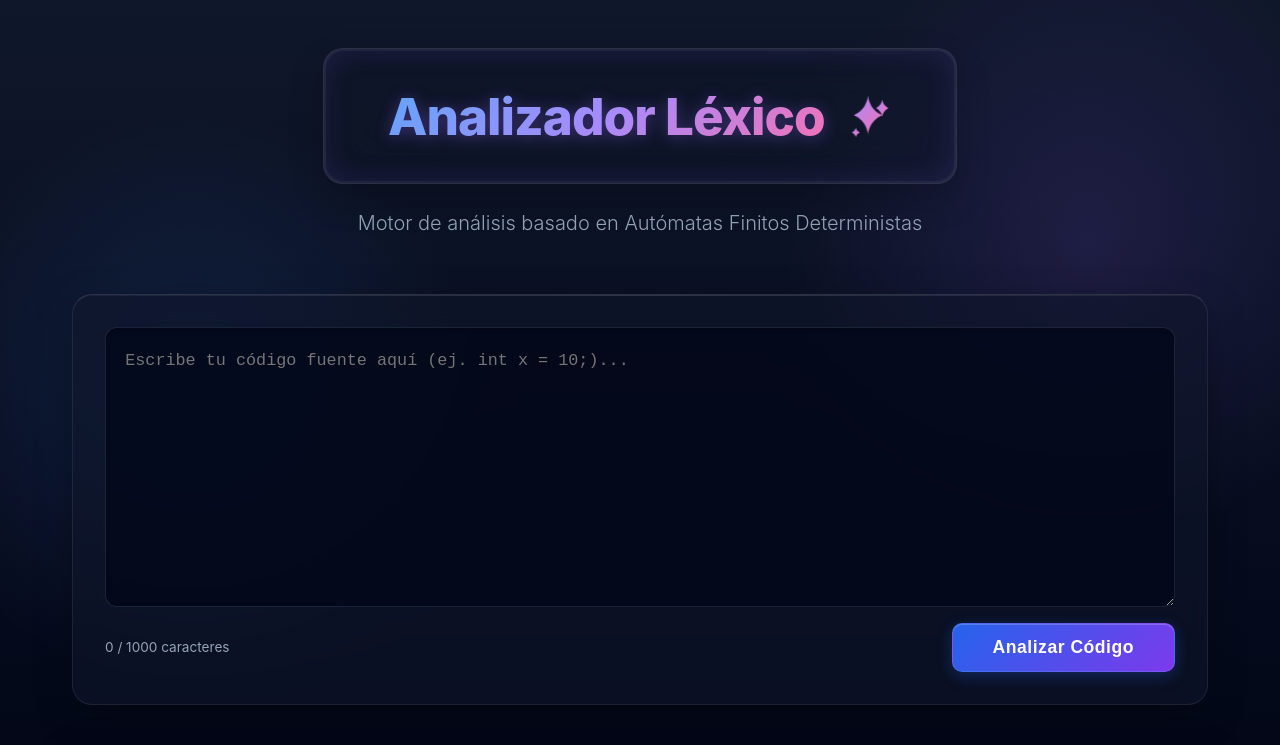
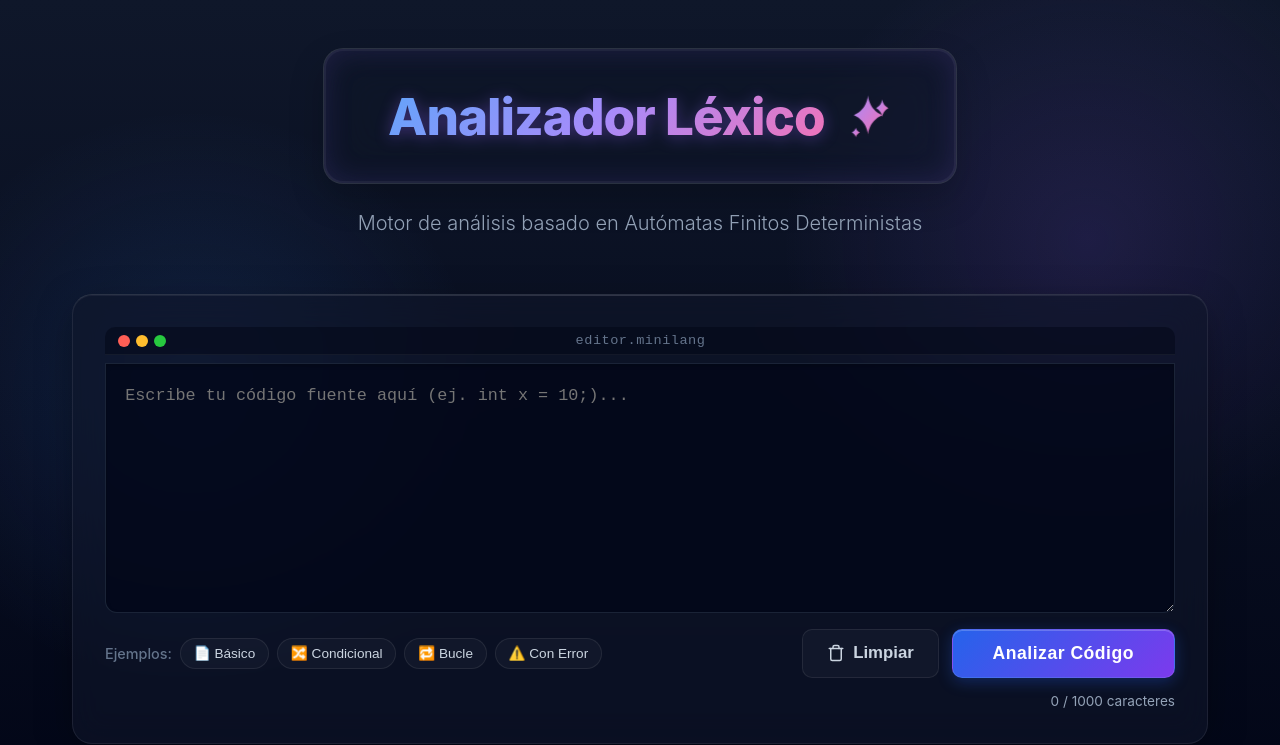
Before and after one commit to Chapinguin/Analizador-Lexico, a React (Vite) app: page / in a window 1280 px wide. Shown: the top 745 px of the page. Built offline with nearby package versions, Linux system fonts and the light colour scheme.

Commit message:
UI: Agregar controles de terminal, botones de ejemplos interactivos, boton de limpieza y badges de colores

```diff
--- a/src/components/App.css
+++ b/src/components/App.css
@@ -96,15 +96,51 @@
 .editor-section {
   display: flex;
   flex-direction: column;
-  gap: 1.5rem;
+  gap: 1rem;
+}
+
+/* Cabecera del Editor Estilo Terminal */
+.terminal-header {
+  display: flex;
+  justify-content: space-between;
+  align-items: center;
+  padding: 0.2rem 0.5rem;
+  background: rgba(2, 6, 23, 0.5);
+  border-radius: 10px 10px 0 0;
+  border-bottom: 1px solid rgba(255, 255, 255, 0.05);
+  margin-bottom: -0.5rem;
+}
+
+.terminal-dots {
+  display: flex;
+  gap: 6px;
+  padding-left: 5px;
+}
+
+.terminal-dots .dot {
+  width: 12px;
+  height: 12px;
+  border-radius: 50%;
+  display: inline-block;
+}
+
+.terminal-dots .dot.red { background-color: #ff5f56; }
+.terminal-dots .dot.yellow { background-color: #ffbd2e; }
+.terminal-dots .dot.green { background-color: #27c93f; }
+
+.terminal-title {
+  color: #64748b;
+  font-size: 0.85rem;
+  font-family: monospace;
+  letter-spacing: 0.5px;
 }
 
 .code-input {
   width: 100%;
-  height: 280px;
+  height: 250px;
   background: rgba(2, 6, 23, 0.7);
   border: 1px solid rgba(51, 65, 85, 0.5);
-  border-radius: 12px;
+  border-radius: 0 0 12px 12px;
   padding: 1.2rem;
   color: #f8fafc;
   font-family: 'Fira Code', 'Courier New', Courier, monospace;
@@ -121,9 +157,79 @@
   box-shadow: inset 0 2px 4px rgba(0,0,0,0.2), 0 0 0 3px rgba(59, 130, 246, 0.2);
 }
 
+/* Fila de controles del editor */
+.editor-controls {
+  display: flex;
+  justify-content: space-between;
+  align-items: center;
+  flex-wrap: wrap;
+  gap: 1rem;
+}
+
+.quick-examples {
+  display: flex;
+  align-items: center;
+  gap: 0.5rem;
+  flex-wrap: wrap;
+}
+
+.examples-label {
+  color: #64748b;
+  font-size: 0.9rem;
+  font-weight: 500;
+}
+
+.example-tag-btn {
+  background: rgba(255, 255, 255, 0.03);
+  border: 1px solid rgba(255, 255, 255, 0.08);
+  color: #cbd5e1;
+  padding: 0.4rem 0.8rem;
+  border-radius: 20px;
+  font-size: 0.85rem;
+  cursor: pointer;
+  transition: all 0.2s ease;
+}
+
+.example-tag-btn:hover {
+  background: rgba(255, 255, 255, 0.08);
+  border-color: rgba(255, 255, 255, 0.2);
+  color: #f8fafc;
+}
+
+.example-tag-btn.error-tag:hover {
+  border-color: rgba(239, 68, 68, 0.4);
+  color: #f87171;
+}
+
+.action-buttons {
+  display: flex;
+  gap: 0.8rem;
+}
+
+/* Botón Limpiar */
+.clear-btn {
+  display: inline-flex;
+  align-items: center;
+  gap: 0.5rem;
+  padding: 0.8rem 1.5rem;
+  background: rgba(255, 255, 255, 0.03);
+  color: #cbd5e1;
+  border: 1px solid rgba(255, 255, 255, 0.08);
+  border-radius: 10px;
+  font-size: 1.05rem;
+  font-weight: 600;
+  cursor: pointer;
+  transition: all 0.2s ease;
+}
+
+.clear-btn:hover {
+  background: rgba(239, 68, 68, 0.15);
+  border-color: rgba(239, 68, 68, 0.3);
+  color: #f87171;
+}
+
 /* Botón rediseñado */
 .analyze-btn {
-  align-self: flex-end;
   padding: 0.8rem 2.5rem;
   background: linear-gradient(135deg, #2563eb 0%, #7c3aed 100%);
   color: white;
@@ -145,6 +251,12 @@
 
 .analyze-btn:active {
   transform: translateY(1px);
+}
+
+.character-counter-row {
+  display: flex;
+  justify-content: flex-end;
+  margin-top: -0.2rem;
 }
 
 .results-section {
@@ -273,14 +385,59 @@
 
 .token-badge {
   display: inline-block;
+  padding: 0.35rem 0.8rem;
+  border-radius: 6px;
+  font-size: 0.82rem;
+  font-weight: 600;
+  letter-spacing: 0.5px;
+}
+
+/* Badges específicos por categoría */
+.badge-keyword {
   background: rgba(139, 92, 246, 0.15);
   color: #c4b5fd;
   border: 1px solid rgba(139, 92, 246, 0.3);
-  padding: 0.3rem 0.8rem;
-  border-radius: 6px;
-  font-size: 0.85rem;
-  font-weight: 600;
-  letter-spacing: 0.5px;
+}
+
+.badge-identifier {
+  background: rgba(59, 130, 246, 0.15);
+  color: #93c5fd;
+  border: 1px solid rgba(59, 130, 246, 0.3);
+}
+
+.badge-integer_literal,
+.badge-decimal_literal {
+  background: rgba(16, 185, 129, 0.15);
+  color: #6ee7b7;
+  border: 1px solid rgba(16, 185, 129, 0.3);
+}
+
+.badge-string_literal {
+  background: rgba(245, 158, 11, 0.15);
+  color: #fde047;
+  border: 1px solid rgba(245, 158, 11, 0.3);
+}
+
+.badge-arithmetic_op,
+.badge-relational_op,
+.badge-logical_op,
+.badge-assign_op {
+  background: rgba(6, 182, 212, 0.15);
+  color: #67e8f9;
+  border: 1px solid rgba(6, 182, 212, 0.3);
+}
+
+.badge-semicolon,
+.badge-delimiter {
+  background: rgba(100, 116, 139, 0.15);
+  color: #cbd5e1;
+  border: 1px solid rgba(100, 116, 139, 0.3);
+}
+
+.badge-lexical_error {
+  background: rgba(239, 68, 68, 0.15);
+  color: #fca5a5;
+  border: 1px solid rgba(239, 68, 68, 0.3);
 }
 
 .empty-state {
--- a/src/components/App.jsx
+++ b/src/components/App.jsx
@@ -7,6 +7,24 @@ function App() {
   const [code, setCode] = useState('');
   const [tokens, setTokens] = useState([]);
   const [parseResult, setParseResult] = useState(null);
+
+  const loadExample = (exampleType) => {
+    const examples = {
+      basico: `int edad = 20;\nfloat promedio = 9.5;\nstring nombre = "Sebastian";\nprint(edad);`,
+      condicional: `int x = 10;\nint y = 20;\nif (x < y) {\n  print(x);\n} else {\n  print(y);\n}`,
+      ciclo: `int contador = 0;\nwhile (contador < 5) {\n  print(contador);\n  contador = contador + 1;\n}`,
+      error: `int x = 10\nfloat promedio = 9.5;`
+    };
+    setCode(examples[exampleType] || '');
+    setTokens([]);
+    setParseResult(null);
+  };
+
+  const handleClear = () => {
+    setCode('');
+    setTokens([]);
+    setParseResult(null);
+  };
 
   const handleAnalyze = () => {
     if (!code.trim()) {
@@ -43,6 +61,16 @@ function App() {
       </header>
 
       <main className="glass-panel editor-section">
+        <div className="terminal-header">
+          <div className="terminal-dots">
+            <span className="dot red"></span>
+            <span className="dot yellow"></span>
+            <span className="dot green"></span>
+          </div>
+          <div className="terminal-title">editor.minilang</div>
+          <div style={{ width: '52px' }}></div> {/* Balanceador espacial */}
+        </div>
+
         <textarea
           className="code-input"
           placeholder="Escribe tu código fuente aquí (ej. int x = 10;)..."
@@ -50,13 +78,34 @@ function App() {
           onChange={(e) => setCode(e.target.value)}
           maxLength={1000}
         />
-        <div style={{ display: 'flex', justifyContent: 'space-between', alignItems: 'center', marginTop: '-0.5rem' }}>
+
+        <div className="editor-controls">
+          <div className="quick-examples">
+            <span className="examples-label">Ejemplos:</span>
+            <button className="example-tag-btn" onClick={() => loadExample('basico')}>📄 Básico</button>
+            <button className="example-tag-btn" onClick={() => loadExample('condicional')}>🔀 Condicional</button>
+            <button className="example-tag-btn" onClick={() => loadExample('ciclo')}>🔁 Bucle</button>
+            <button className="example-tag-btn error-tag" onClick={() => loadExample('error')}>⚠️ Con Error</button>
+          </div>
+
+          <div className="action-buttons">
+            <button className="clear-btn" onClick={handleClear} title="Limpiar editor">
+              <svg width="18" height="18" viewBox="0 0 24 24" fill="none" stroke="currentColor" strokeWidth="2" strokeLinecap="round" strokeLinejoin="round">
+                <polyline points="3 6 5 6 21 6"></polyline>
+                <path d="M19 6v14a2 2 0 0 1-2 2H7a2 2 0 0 1-2-2V6m3 0V4a2 2 0 0 1 2-2h4a2 2 0 0 1 2 2v2"></path>
+              </svg>
+              Limpiar
+            </button>
+            <button className="analyze-btn" onClick={handleAnalyze}>
+              Analizar Código
+            </button>
+          </div>
+        </div>
+
+        <div className="character-counter-row">
           <span style={{ fontSize: '0.85rem', color: code.length === 1000 ? '#ef4444' : '#94a3b8' }}>
             {code.length} / 1000 caracteres
           </span>
-          <button className="analyze-btn" onClick={handleAnalyze}>
-            Analizar Código
-          </button>
         </div>
       </main>
 
@@ -102,7 +151,7 @@ function App() {
                   <tr key={index}>
                     <td style={{ color: '#64748b', fontWeight: '500' }}>{token.line}</td>
                     <td><span style={{ fontFamily: 'monospace', color: '#f8fafc', fontSize: '1.05rem' }}>{token.lexeme}</span></td>
-                    <td><span className="token-badge">{token.type}</span></td>
+                    <td><span className={`token-badge badge-${token.type.toLowerCase()}`}>{token.type}</span></td>
                     <td><span style={{ fontSize: '0.95rem', color: '#cbd5e1' }}>{token.description}</span></td>
                   </tr>
                 ))}
```
